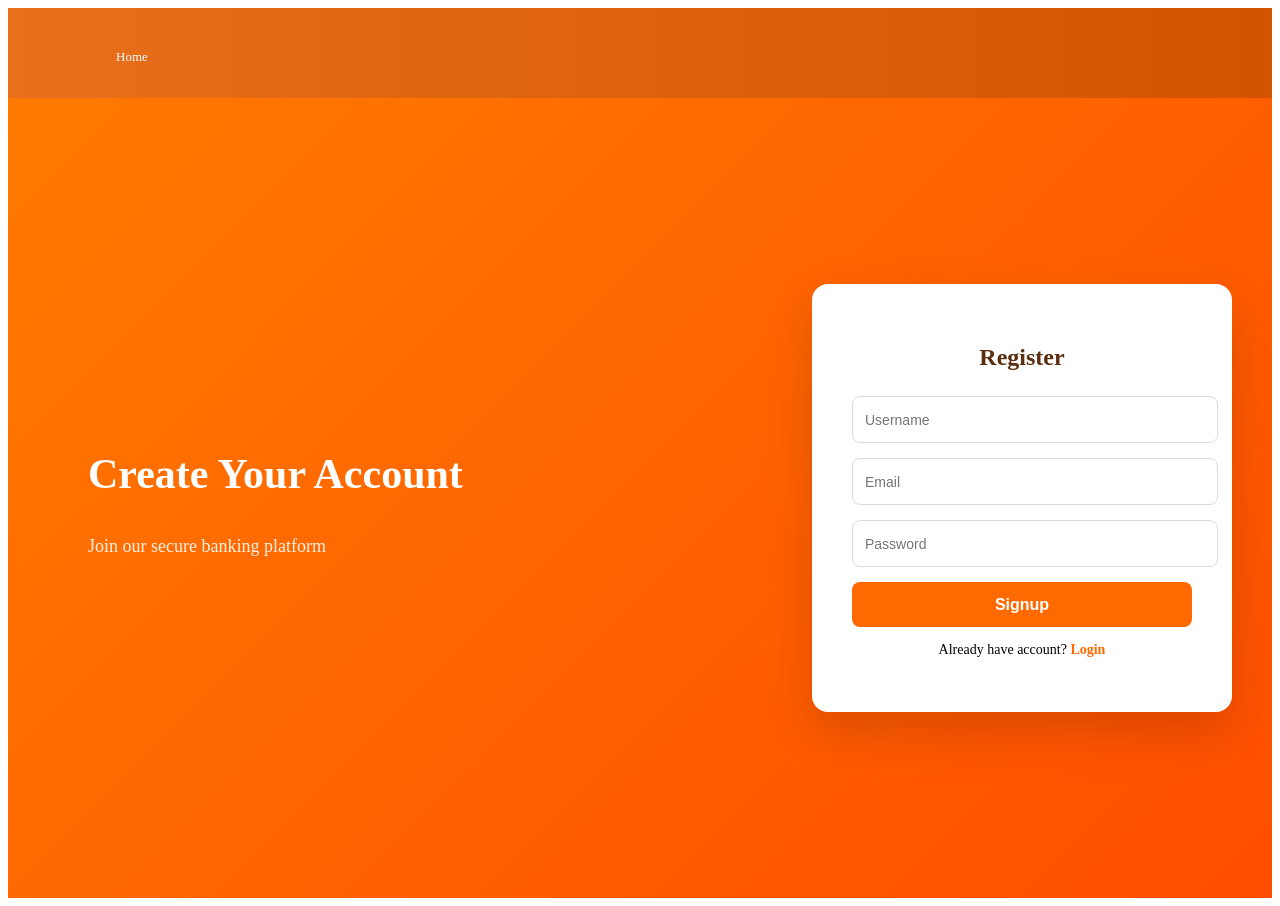
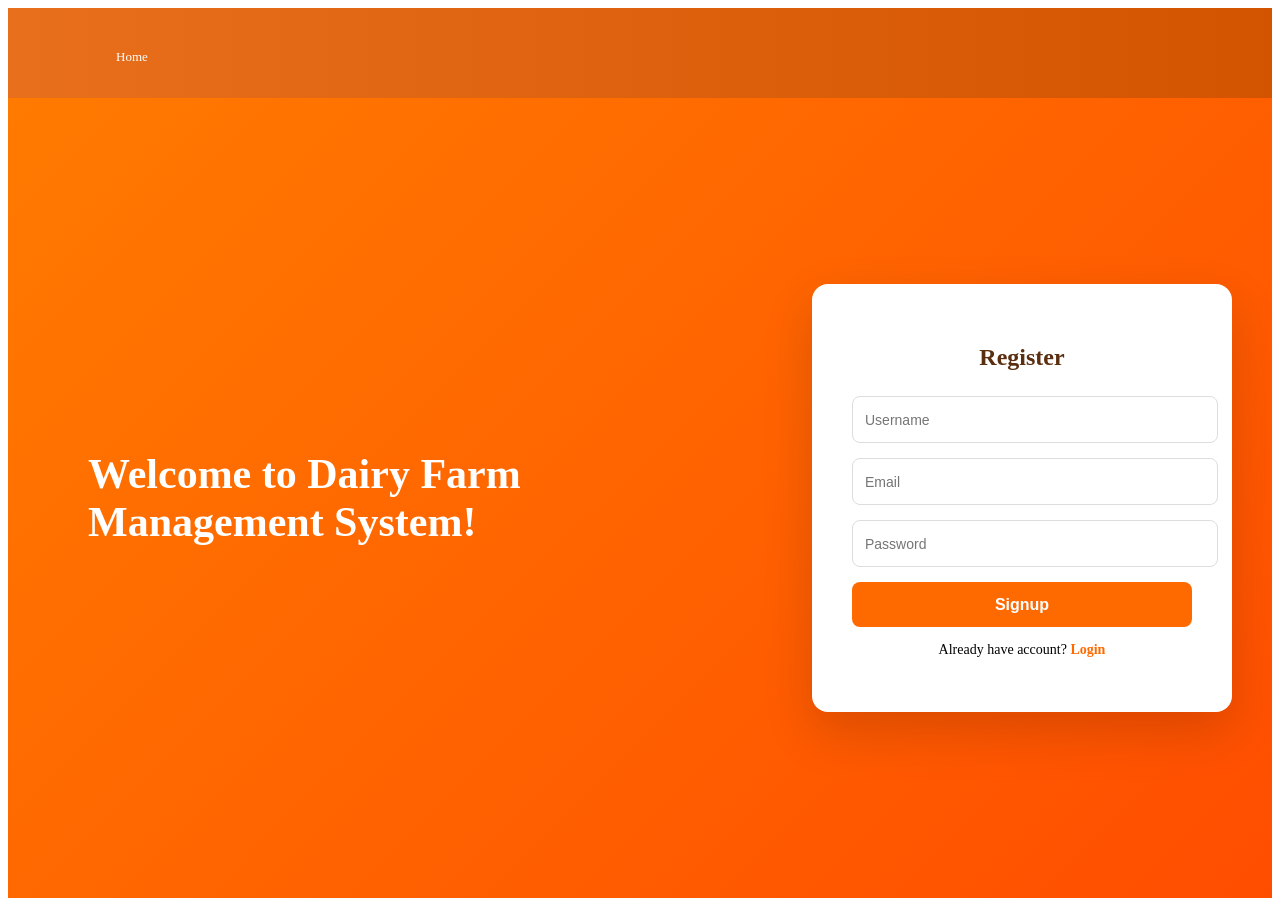
Before and after one commit to Yaganti-Spandana/farm, a React (Create React App) app: page /signup in a window 1280 px wide. Built offline with nearby package versions, Linux system fonts and the light colour scheme; some icons are missing.

Commit message:
Update signup.js

```diff
--- a/src/components/navbar/signup.js
+++ b/src/components/navbar/signup.js
@@ -21,8 +21,7 @@ function Signup() {
       <Navbar />
       <div className="auth-page">
         <div className="auth-left">
-          <h1>Create Your Account</h1>
-          <p>Join our secure banking platform</p>
+          <h1>Welcome to Dairy Farm Management System!</h1>
         </div>
 
         <div className="auth-right">
```
